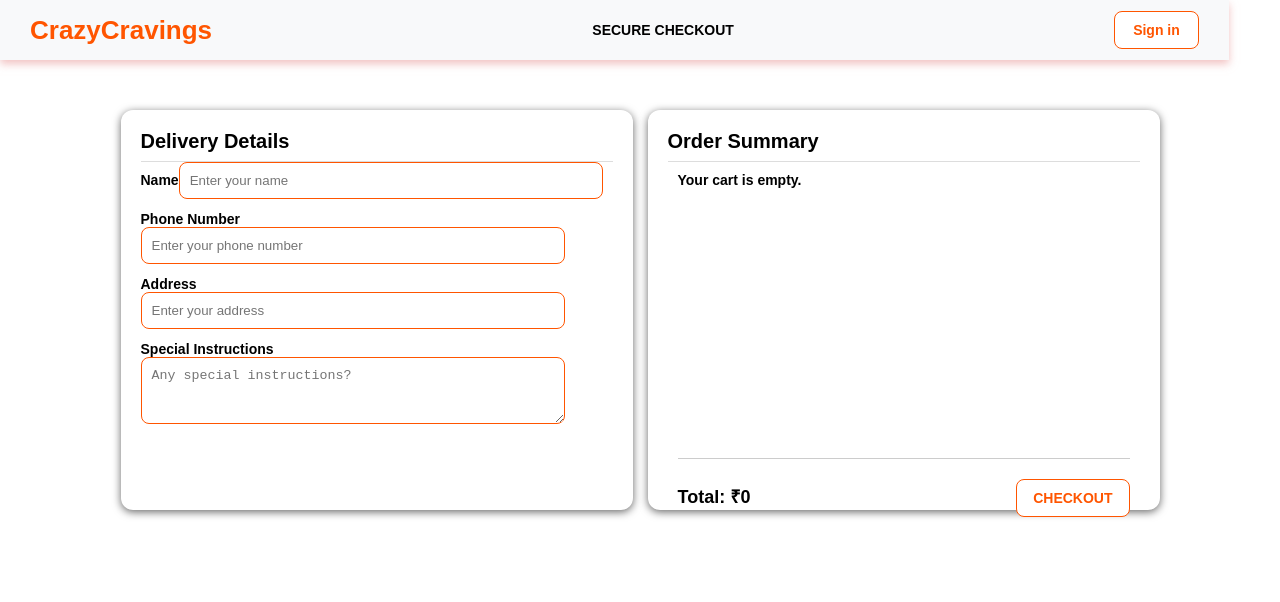
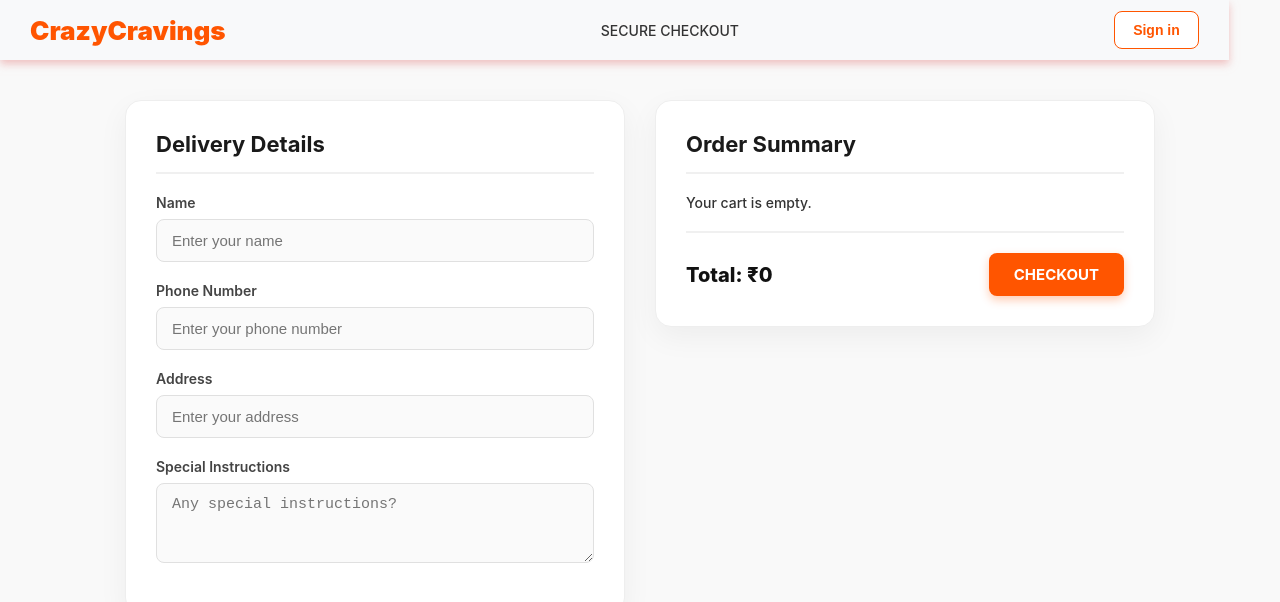
Before and after one commit to VarunBansal1409/CrazyCravings_Project, a React (Vite) app in the folder foodapp/: page /cart in a window 1280 px wide. Shown: the top 602 px of the page. Built offline with nearby package versions, Linux system fonts and the light colour scheme.

Commit message:
made css car changes

```diff
--- a/foodapp/src/Components/Cart.css
+++ b/foodapp/src/Components/Cart.css
@@ -1,157 +1,244 @@
 body, .checkout {
+  font-family: 'Inter', sans-serif;
   font-size: 14px;
-  font-weight: 600;
+  font-weight: 500;
+  color: #333;
+  margin: 0;
+  background-color: #f9f9f9;
 }
 
 .delivery-details {
   display: flex;
-  gap: 15px;
-  margin-top: 110px;
   justify-content: center;
+  gap: 30px;
+  margin: 100px auto 40px;
+  max-width: 1200px;
+  padding: 0 20px;
+  align-items: flex-start;
 }
 
 .details-container,
 .checkout-container {
-  padding: 20px;
-  height: 400px;
-  width: 40%;
+  padding: 30px;
   background: #fff;
-  border-radius: 12px;
-  box-shadow: 0 2px 8px rgba(0,0,0,0.6);
+  border-radius: 16px;
+  box-shadow: 0 10px 30px rgba(0, 0, 0, 0.05); /* Softer shadow */
+  flex: 1;
+  max-width: 500px;
+  border: 1px solid #eee;
 }
 
-.details-container h2 {
-  margin: 0;
-  font-size: 20px;
-  font-weight: 900;
-  border-bottom: 1px solid #ddd;
-  padding-bottom: 8px;
+.details-container h2,
+.checkout-container h2 {
+  margin-top: 0;
+  margin-bottom: 20px;
+  font-size: 22px;
+  font-weight: 700;
+  border-bottom: 2px solid #f0f0f0;
+  padding-bottom: 15px;
+  color: #1a1a1a;
+}
+
+.input-group {
+  display: flex;
+  flex-direction: column;
 }
 
 .input-group label {
-  font-weight: 900;
+  font-weight: 600;
+  margin-bottom: 8px;
+  color: #444;
+  font-size: 14px;
 }
+
 .input-group input,
 .input-group textarea {
-  width: 90%;
-  padding: 10px;
-  margin-bottom: 12px;
-  border: 1px solid rgb(255, 85, 0);
+  width: 100%;
+  padding: 12px 15px;
+  margin-bottom: 20px;
+  border: 1px solid #e0e0e0;
   border-radius: 8px;
+  font-size: 15px;
+  transition: all 0.3s ease;
+  box-sizing: border-box; /* fixes width issues */
+  background-color: #fafafa;
 }
 
-.input-group input:focus {
-  box-shadow: 0px 0px 5px rgba(255, 85, 0, 0.9);
+.input-group input:focus,
+.input-group textarea:focus {
+  border-color: rgb(255, 85, 0);
+  box-shadow: 0 0 0 3px rgba(255, 85, 0, 0.1);
+  outline: none;
+  background-color: #fff;
+}
+
+.input-group textarea {
+  resize: vertical;
+  min-height: 80px;
 }
 
 /* ORDER SUMMARY */
-.checkout-container h2 {
-  margin: 0;
-  font-size: 20px;
-  font-weight: 900;
-  border-bottom: 1px solid #ddd;
-  padding-bottom: 8px;
+.checkout-items {
+  max-height: 350px;
+  overflow-y: auto;
+  overflow-x: hidden;
+  padding-right: 5px; /* space for scrollbar */
+  margin-bottom: 20px;
+}
+
+/* Custom Scrollbar for items */
+.checkout-items::-webkit-scrollbar {
+  width: 6px;
+}
+.checkout-items::-webkit-scrollbar-track {
+  background: #f1f1f1;
+}
+.checkout-items::-webkit-scrollbar-thumb {
+  background: #ccc;
+  border-radius: 3px;
+}
+.checkout-items::-webkit-scrollbar-thumb:hover {
+  background: #aaa;
 }
 
 
-/* ITEMS stay INSIDE BOX */
-.checkout-items {
-  height: 250px;
-  padding: 10px;
-  overflow-y: auto;
-  overflow-x: hidden;
-}
-
-
-/* CART BELOW */
 .cart-container {
-  padding: 10px 10px;
+  padding: 0;
 }
 
 .cart-item {
   display: flex;
-  gap: 20px;
-  height: 70px;
-  margin-bottom: 20px;
+  align-items: center;
+  gap: 15px;
+  margin-bottom: 15px;
   background: #fff;
   padding: 15px;
   border-radius: 12px;
-  box-shadow: 0 2px 8px rgba(0,0,0,0.6);
+  border: 1px solid #f0f0f0;
+  transition: transform 0.2s ease, box-shadow 0.2s ease;
+  position: relative;
+}
+
+.cart-item:hover {
+  box-shadow: 0 5px 15px rgba(0,0,0,0.05);
+  transform: translateY(-2px);
 }
 
 .cart-img {
-  width: 65px;
-  height: 65px;
+  width: 70px;
+  height: 70px;
   object-fit: cover;
   border-radius: 10px;
 }
 
-.cart-info h3 {
-  margin: 4px;
+.cart-info {
+  flex-grow: 1;
 }
 
- .qty-buttons {
+.cart-info h3 {
+  margin: 0 0 5px;
+  font-size: 16px;
+  font-weight: 700;
+  color: #222;
+}
+
+.cart-info p {
+  margin: 0;
+  font-size: 14px;
+  color: #666;
+  font-weight: 500;
+}
+
+.qty-buttons {
   display: flex;
   align-items: center;
   gap: 10px;
-  border: none;
+  background-color: #f7f7f7;
+  padding: 5px 10px;
+  border-radius: 8px;
 }
 
 .qty-buttons button {
-  padding: 6px 12px;
-  background: rgb(255, 85, 0);
-  border: none;
-  color: #fff;
+  padding: 6px;
+  width: 28px;
+  height: 28px;
+  display: flex;
+  align-items: center;
+  justify-content: center;
+  background: #fff;
+  border: 1px solid #ddd;
+  color: #333;
   border-radius: 6px;
   cursor: pointer;
+  transition: all 0.2s;
+}
+
+.qty-buttons button:hover {
+  background: rgb(255, 85, 0);
+  border-color: rgb(255, 85, 0);
+  color: white;
+}
+
+.qty-buttons span {
+  font-weight: 600;
+  min-width: 20px;
+  text-align: center;
+  font-size: 14px;
 }
 
 .remove-btn {
-  margin-top: 20px;
-  background: white;
-  font-size: 14px;
-  font-weight: 600;
-  height: 30px;
-  border:1px solid rgb(255, 85, 0);
-  color: rgb(255, 85, 0);
-  padding:0px, 0px, 0px, 0px;
+  background: transparent;
+  font-size: 11px;
+  font-weight: 700;
+  border: 1px solid #ffdddd;
+  color: #e74c3c;
+  padding: 5px 10px;
   border-radius: 6px;
   cursor: pointer;
-}
-.remove-btn:hover {
-  background: rgb(255, 85, 0);
-  color: white;
+  transition: all 0.2s;
+  margin-left: 10px;
+  letter-spacing: 0.5px;
 }
 
-.cart-total {
-  margin-top: 30px;
-  font-size: 20px;
-  font-weight: bold;
+.remove-btn:hover {
+  background: #e74c3c;
+  color: white;
+  border-color: #e74c3c;
 }
+
 .bottom {
   margin-top: 20px;
+  padding-top: 20px;
+  border-top: 2px solid #f0f0f0;
   display: flex;
   justify-content: space-between;
-  border-top: 1px solid #ccc;
+  align-items: center;
 }
 
 .checkout-total {
-  margin-top: 15px;
-  padding-top: 10px;
-  font-size: 18px;
-  font-weight: bold;
+  font-size: 20px;
+  font-weight: 800;
+  color: #111;
 }
 
 .checkout-btn {
-  margin-top: 20px;
-  padding: 10px 16px;
-  background: white;
-  border: 1px solid rgb(255, 85, 0);
-  color: rgb(255, 85, 0);
+  padding: 12px 25px;
+  background: rgb(255, 85, 0);
+  border: none;
+  color: white;
   border-radius: 8px;
+  font-size: 15px;
+  font-weight: 700;
   cursor: pointer;
+  transition: background 0.2s, transform 0.1s;
+  box-shadow: 0 4px 10px rgba(255, 85, 0, 0.3);
 }
+
 .checkout-btn:hover {
-  background: rgb(255, 85, 0);
-  color: white;
+  background: rgb(220, 70, 0);
+  transform: translateY(-1px);
 }
+
+.checkout-btn:active {
+  transform: translateY(1px);
+}
--- a/foodapp/src/Components/Home.css
+++ b/foodapp/src/Components/Home.css
@@ -9,7 +9,7 @@ body {
 /* ---------------- NAVBAR ---------------- */
 .nav {
   height: 60px;
-  width: 96%;
+  width: 100%;
   padding: 0px 30px;
   display: flex;
   justify-content: space-between;
```
